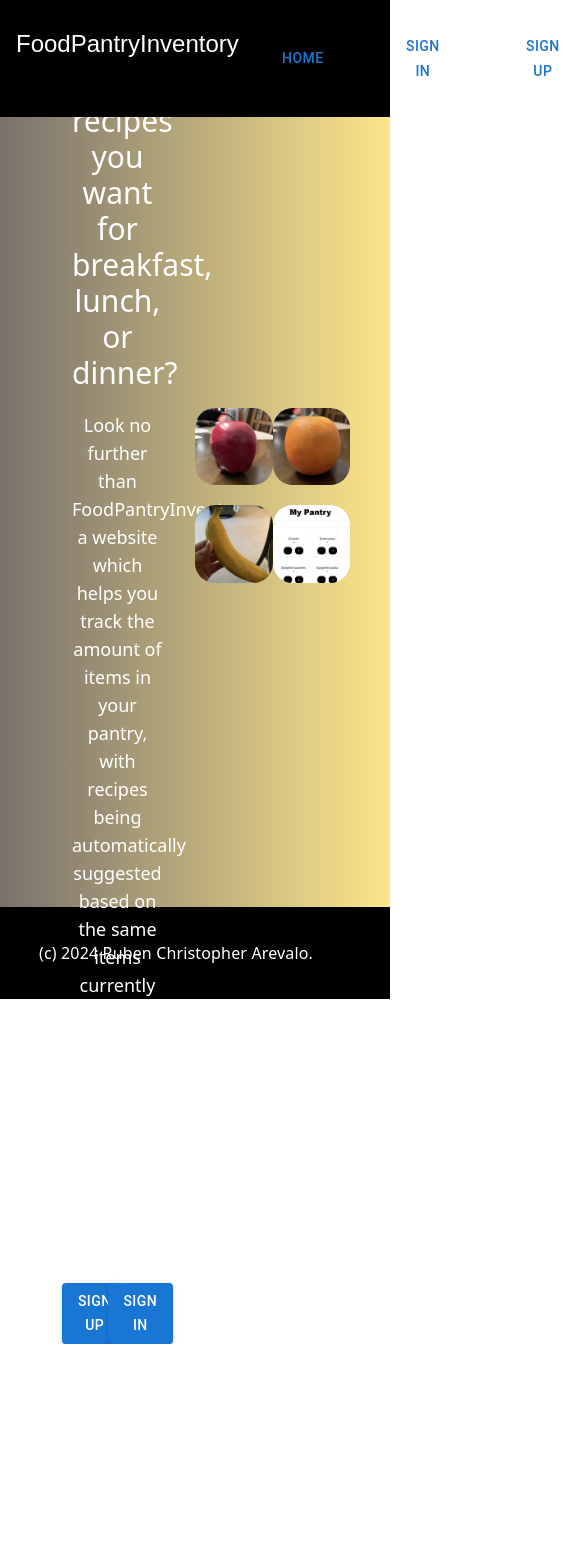
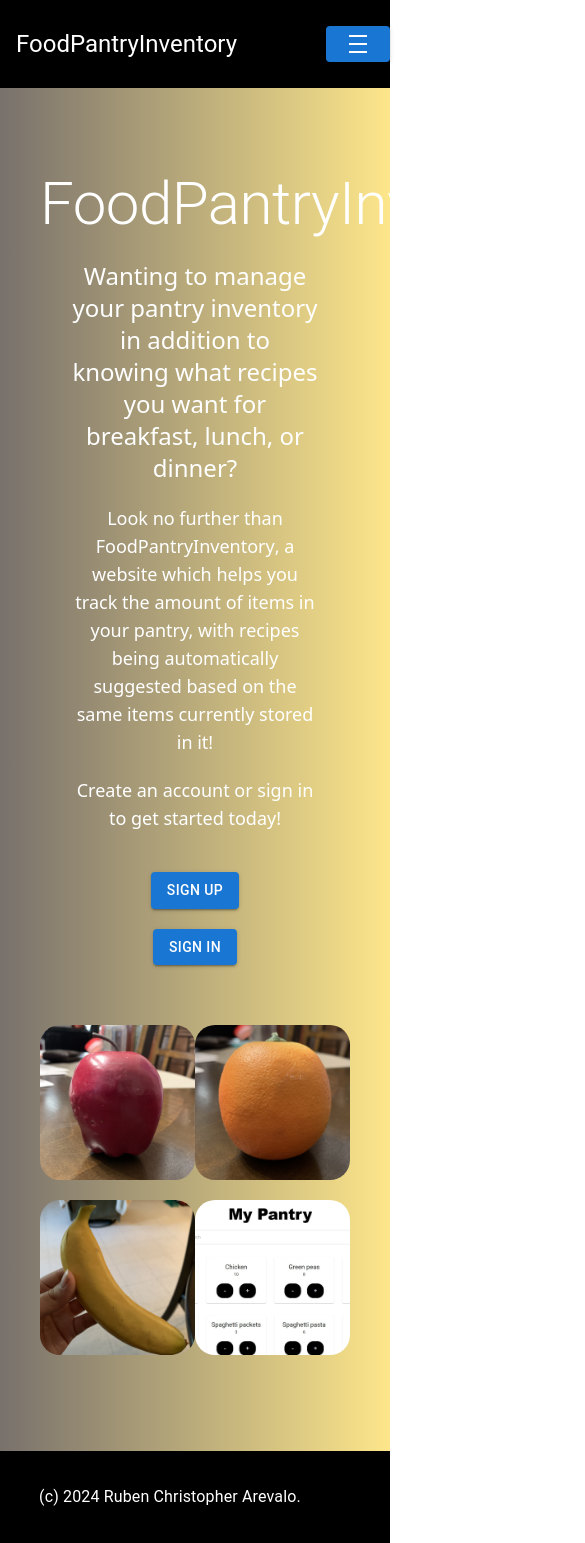
Before and after one commit to rchrisarevalo/pantry-tracker-headstarter-week-2, a Next.js app: page / in a window 390 px wide. Shown: the top 1543 px of the page, 585 px wide, since content can reach past the window. Before the commit the page ends 1344 px from the top, so only its background shows below. Built offline with nearby package versions, Linux system fonts and the light colour scheme; no server answers.

Commit message:
Pushing UI changes for mobile version

```diff
--- a/app/components/Footer.tsx
+++ b/app/components/Footer.tsx
@@ -17,8 +17,8 @@ const Footer = () => {
         marginLeft={"10%"}
         marginRight={"10%"}
       >
-        <Typography variant="body1">
-          <p className="font-sans">(c) {`${new Date().getFullYear()} Ruben Christopher Arevalo.`}</p>
+        <Typography variant="body1" className="font-sans">
+          (c) {`${new Date().getFullYear()} Ruben Christopher Arevalo.`}
         </Typography>
       </Box>
     </Box>
--- a/app/components/Nav.tsx
+++ b/app/components/Nav.tsx
@@ -5,6 +5,8 @@ import { auth } from "@/firebase";
 import { useAuthState, useSignOut } from "react-firebase-hooks/auth";
 import { Button, Typography } from "@mui/material";
 import { useRouter } from "next/navigation";
+
+import DensityMediumOutlinedIcon from '@mui/icons-material/DensityMediumOutlined';
 
 const Nav = () => {
   const [authenticated] = useAuthState(auth);
@@ -28,12 +30,12 @@ const Nav = () => {
         <>
           <ul className="flex flex-row justify-center space-x-6">
             <li className="p-4">
-              <Typography variant="h5" fontFamily={"sans-serif"}>
+              <Typography variant="h5" className="font-sans font-semibold">
                 <Link href="/">FoodPantryInventory</Link>
               </Typography>
             </li>
           </ul>
-          <ul className="flex flex-row items-center justify-center space-x-6">
+          <ul className="max-sm:hidden flex flex-row items-center justify-center space-x-6">
             <li className="p-4">
               <Button
                 variant="text"
@@ -62,12 +64,15 @@ const Nav = () => {
               </Button>
             </li>
           </ul>
+          <ul className="hidden max-md:flex flex-row items-center justify-center space-x-6">
+            <li><Button variant="contained" className="bg-transparent pt-4 pb-4 mr-1"><DensityMediumOutlinedIcon /></Button></li>
+          </ul>
         </>
       ) : (
         <>
           <ul className="flex flex-row justify-center space-x-6">
             <li className="p-4">
-              <Typography variant="h5" fontFamily={"sans-serif"}>
+              <Typography variant="h5" className="font-sans">
                 <Link href="/pantry">FoodPantryInventory</Link>
               </Typography>
             </li>
--- a/app/login/page.tsx
+++ b/app/login/page.tsx
@@ -73,7 +73,7 @@ const Login = () => {
                 <p className="font-sans">Sign In</p>
               </Typography>
               <br></br>
-              <i className="font-light text-1xl">
+              <i className="font-light text-center text-1xl max-sm:mr-10 max-sm:ml-10">
                 Sign in with your credentials to access your pantry.
               </i>
               <form className="pt-5 pr-32 pl-32 mt-5" onSubmit={handleLogin}>
@@ -82,15 +82,12 @@ const Login = () => {
                     input: {
                       backgroundColor: "white",
                       borderRadius: 1,
-                      paddingLeft: 4,
-                      paddingRight: 4,
-                      width: 350
                     },
                   }}
+                  className="min-w-96 max-sm:min-w-80"
                   type="email"
                   placeholder="Email"
                   required
-
                   onChange={(e) =>
                     setLogin({ ...login, email: e.target.value })
                   }
@@ -102,11 +99,9 @@ const Login = () => {
                     input: {
                       backgroundColor: "white",
                       borderRadius: 1,
-                      paddingLeft: 4,
-                      paddingRight: 4,
-                      width: 350
                     },
                   }}
+                  className="min-w-96 max-sm:min-w-80"
                   type="password"
                   placeholder="Password"
                   required
--- a/app/page.tsx
+++ b/app/page.tsx
@@ -1,6 +1,6 @@
 "use client";
 import React, { useEffect } from "react";
-import { Box, Button } from "@mui/material";
+import { Box, Button, Typography } from "@mui/material";
 import { useRouter } from "next/navigation";
 import Nav from "./components/Nav";
 import apple from "./images/apple.jpg";
@@ -25,19 +25,19 @@ const Home = () => {
       <Box
         display={"flex"}
         width={"100%"}
-        height={"100vh"}
-        marginTop={"7.5vh"}
+        height={"100%"}
+        marginTop={"4.5rem"}
         flexDirection={"column"}
         justifyContent={"center"}
         alignItems={"center"}
         className="bg-gradient-to-r from-stone-500 text-white to-amber-200"
       >
-        <div className="grid grid-cols-2 items-center text-center ml-10 mr-10">
+        <div className="grid grid-cols-1 lg:grid-cols-2 gap-10 mt-24 mb-24 items-center text-center ml-10 mr-10">
           <div className="space-y-5">
-            <h1 className="font-sans text-6xl ml-4 mr-4 font-bold">
+            <Typography variant="h2" className="font-sans text-5xl max-sm:text-3xl font-bold">
               FoodPantryInventory
-            </h1>
-            <h4 className="font-sans text-3xl ml-8 mr-8">
+            </Typography>
+            <h4 className="font-sans text-3xl max-sm:text-2xl ml-8 mr-8">
               Wanting to manage your pantry inventory in addition to knowing
               what recipes you want for breakfast, lunch, or dinner?
             </h4>
@@ -51,7 +51,7 @@ const Home = () => {
             </h4>
             <h4 className="font-sans text-lg ml-8 mr-8 space-y-10 font-light">
               <p>Create an account or sign in to get started today!</p>
-              <div className="grid grid-cols-2 grid-rows-1 place-items-center text-center">
+              <div className="grid grid-cols-2 grid-rows-1 max-sm:grid-cols-1 max-sm:gap-5 place-items-center text-center">
                 <Button
                   className="bg-black rounded-3xl pl-14 pr-14 pt-4 pb-4 font-sans"
                   variant="contained"
--- a/app/signup/page.tsx
+++ b/app/signup/page.tsx
@@ -76,7 +76,7 @@ const SignUp = () => {
                 <p className="font-sans">Sign Up</p>
               </Typography>
               <br></br>
-              <i className="font-light text-1xl">
+              <i className="font-light text-center text-1xl max-sm:mr-10 max-sm:ml-10">
                 Create an account by providing your email address and
                 password.
               </i>
@@ -86,11 +86,9 @@ const SignUp = () => {
                     input: {
                       backgroundColor: "white",
                       borderRadius: 1,
-                      paddingLeft: 4,
-                      paddingRight: 4,
-                      width: 350
                     },
                   }}
+                  className="min-w-96 max-sm:min-w-80"
                   type="email"
                   placeholder="Email"
                   name="email"
@@ -103,12 +101,10 @@ const SignUp = () => {
                   sx={{
                     input: {
                       backgroundColor: "white",
-                      borderRadius: 1,
-                      paddingLeft: 4,
-                      paddingRight: 4,
-                      width: 350
+                      borderRadius: 1
                     },
                   }}
+                  className="min-w-96 max-sm:min-w-80"
                   type="password"
                   placeholder="Password"
                   name="password"
```
